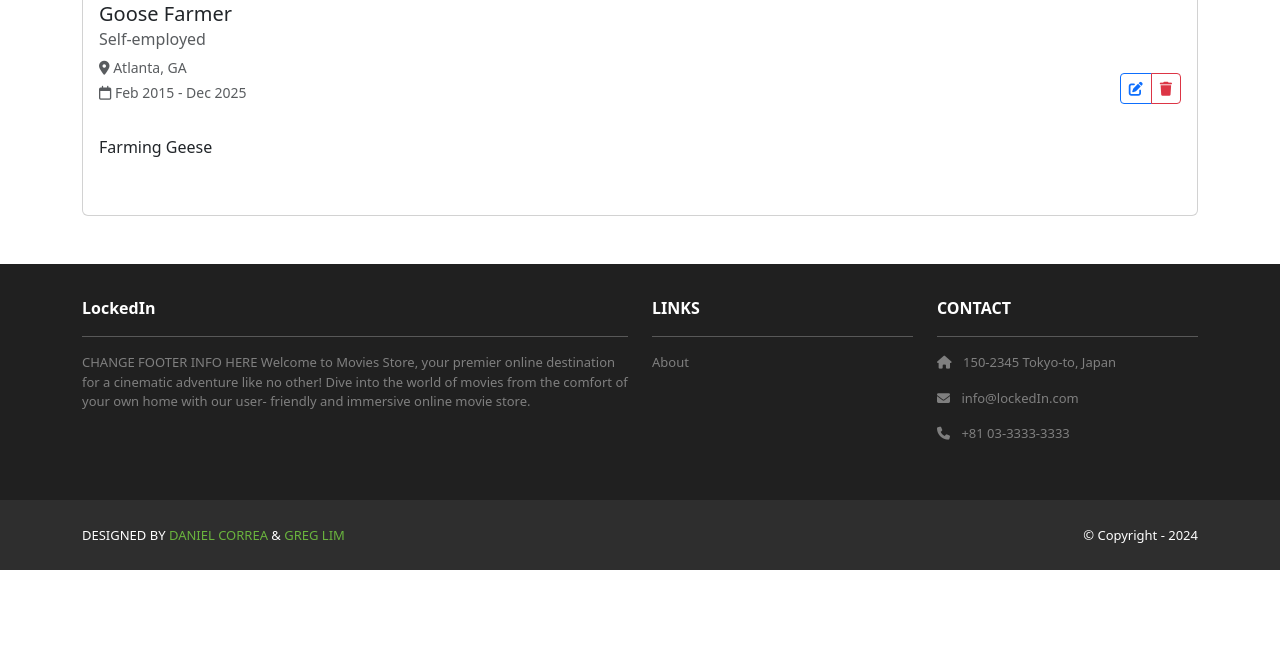
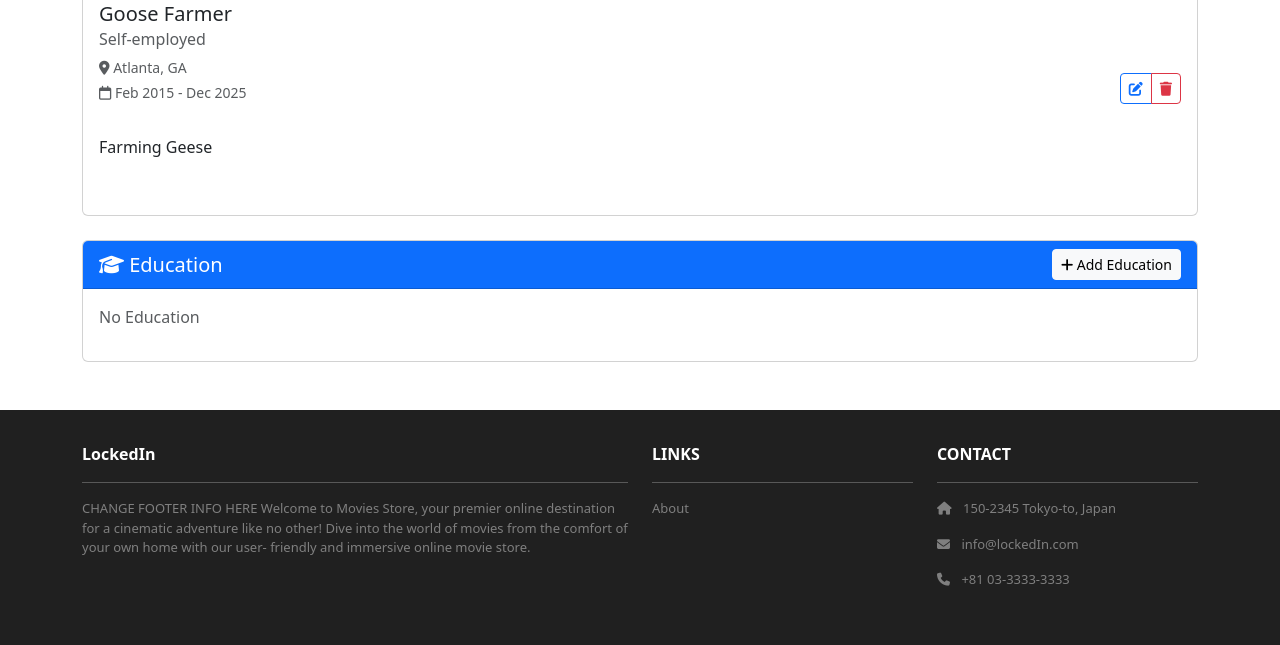
Before and after one commit to StealthyFearZ/lockedin, a Django app: page /profiles/ in a window 1280 px wide. Shown: the part 1085-1730 px from the top of the page. Before the commit the page ends 1655 px from the top, so only its background shows below. Run offline with Django 5.2, Linux system fonts and the light colour scheme; a user stored in the database is signed in; data comes from the database, SQL or seed files in the repository; some libraries are stand-ins or nearby versions.

Commit message:
Added Education Section

```diff
--- a/lockedin/profiles/templates/profiles/profile_detail.html
+++ b/lockedin/profiles/templates/profiles/profile_detail.html
@@ -151,6 +151,66 @@
     </div>
 
     <!-- Education Section -->
+    <div class="card mb-4">
+        <div class="card-header bg-primary text-white d-flex justify-content-between align-items-center">
+            <h5 class="mb-0"><i class="fas fa-graduation-cap"></i> Education </h5>
+            {% if is_own_profile %}
+                <a href="{% url 'profiles.add_education' %}" class="btn btn-sm btn-light">
+                    <i class="fas fa-plus"></i> Add Education
+                </a>
+            {% endif %}
+        </div>
+        <div class="card-body">
+            {% if profile.educations.all %}
+                {% for edu_exp in profile.educations.all %}
+                <!-- <h5>EDUCATIONS LISTEDD HERE</h5> -->
+                <div class="mb-4 {% if not forloop.last %} border-bottom pb-3{% endif %}">
+                    <div class="d-flex justify-content-between align-items-center">
+                        <div>
+                            <!-- Add School Name -->
+                            <h5 class="mb-1"> {{ edu_exp.school_name }} </h5>
+                            <!-- Add Degree -->
+                            <h6 class="text-muted mb1"> {{ edu_exp.get_degree_display }} - {{ edu_exp.field_of_study }} </h6>
+                            <!-- Add Location -->
+                            {% if edu_exp.location %}
+                                <p class="text-muted small mb-1">
+                                    <i class="fas fa-map-marker-alt"></i> {{ edu_exp.location }}
+                                </p>
+                            {% endif %}
+                            <!-- Add Dates -->
+                             <p class="text-muted small mb-2">
+                                <i class="far fa-calendar"></i>
+                                {{ edu_exp.start_date|date:"M Y" }} -
+                                {% if edu_exp.current_school %}
+                                    <span class="badge bg-primary">Present</span>
+                                {% else %}
+                                    {{ edu_exp.end_date|date:"M Y" }}
+                                {% endif %}
+                             </p>
+                        </div>
+                        <!-- Add Edit / Delete Option if it's your own Profile -->
+                        {% if is_own_profile %}
+                            <div class="btn-group">
+                                <!-- Add Link for Edit -->
+                                <a href="{% url 'profiles.edit_education' edu_exp.pk %}"
+                                    class="btn btn-sm btn-outline-primary">
+                                    <i class="fas fa-edit"></i>
+                                </a>
+                                <!-- Add Link for Delete -->
 
+                                <a href="{% url 'profiles.delete_education' edu_exp.pk %}"
+                                    class="btn btn-sm btn-outline-danger">
+                                    <i class="fas fa-trash"></i>
+                                </a>
+                            </div>
+                        {% endif %}
+                    </div>
+                </div>
+                {% endfor %}
+            {% else %}
+                <p class="text-muted">No Education</p>
+            {% endif %}
+        </div>
+    </div>
 </div>
 {% endblock content %}
```
